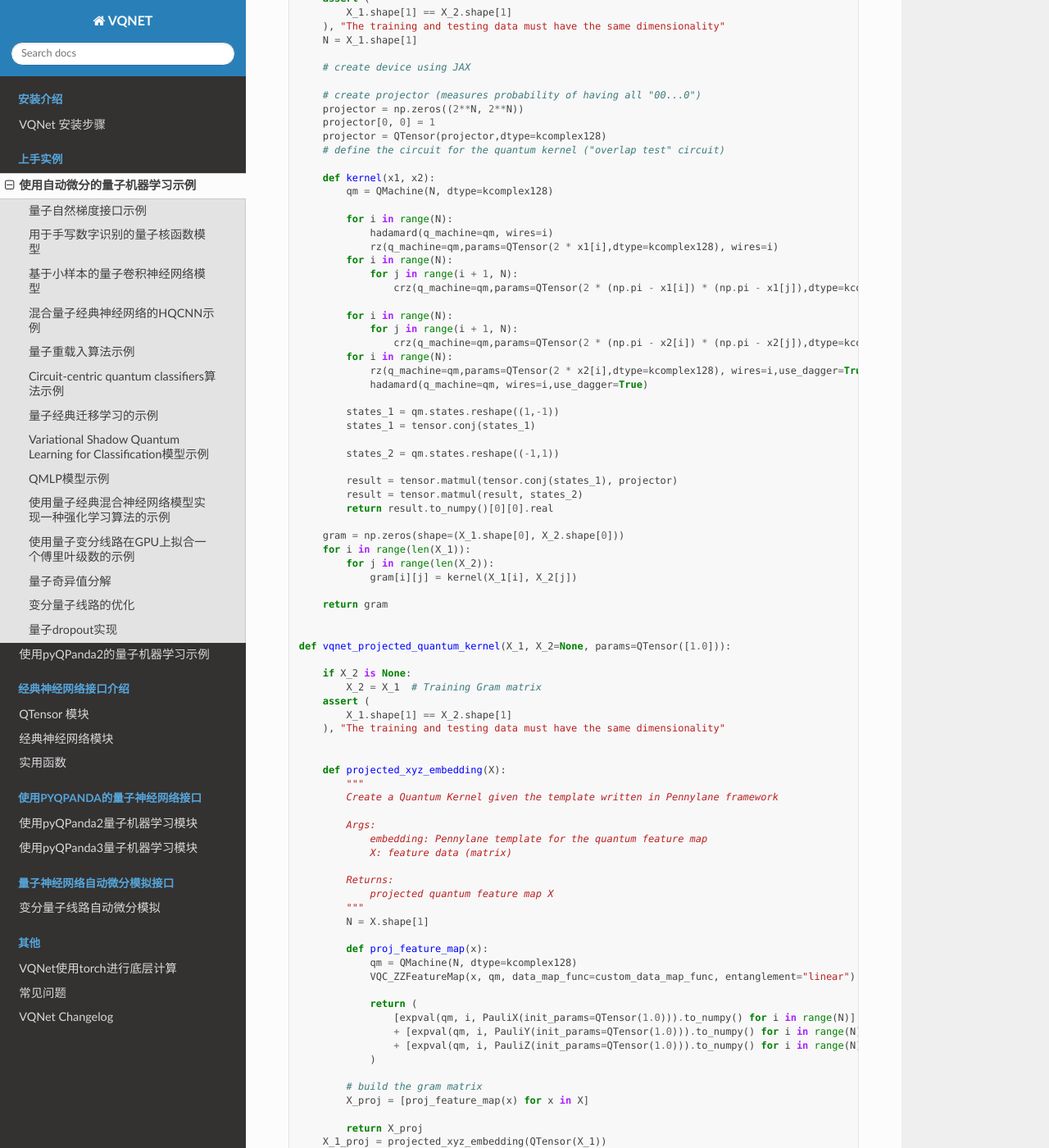
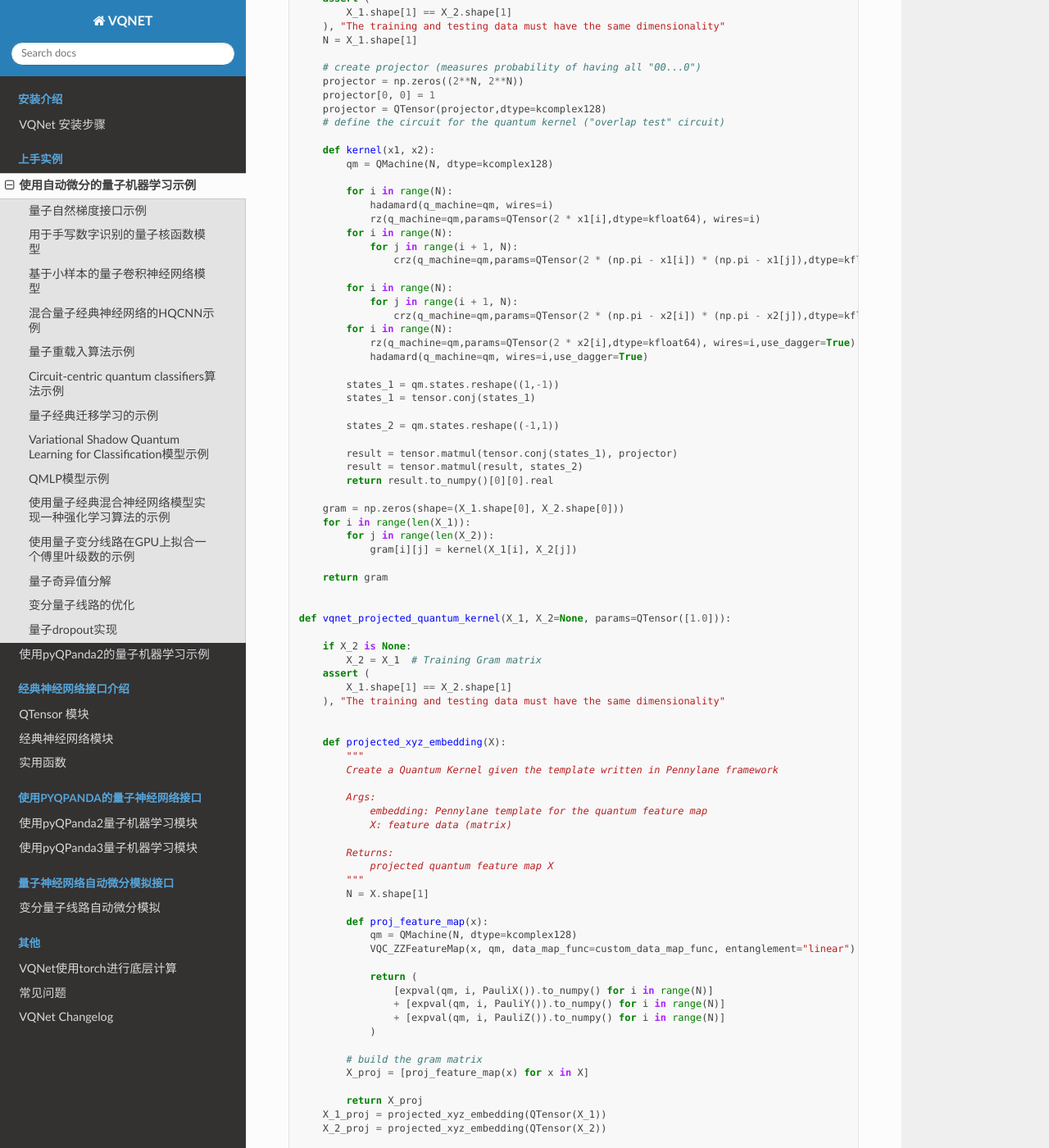
Before and after one commit to OriginQ/VQNET2.0-tutorial, a Sphinx documentation site: the page built from source/rst/vqc_demo.rst, in a window 1280 px wide and 1400 px high, scrolled down 5340 px. Shown: the whole window at 82% size. Built offline with Sphinx 7.4.7 and the Read the Docs theme 3.1.0, drawn with Linux system fonts in a browser that asks for light colours; some of the changed text lies outside the part shown.

Commit message:
[fix] update vqc Quantum kernel

```diff
--- a/source/rst/vqc_demo.rst
+++ b/source/rst/vqc_demo.rst
@@ -254,8 +254,6 @@
         ), "The training and testing data must have the same dimensionality"
         N = X_1.shape[1]
 
-        # create device using JAX
-
         # create projector (measures probability of having all "00...0")
         projector = np.zeros((2**N, 2**N))
         projector[0, 0] = 1
@@ -267,16 +265,16 @@
 
             for i in range(N):
                 hadamard(q_machine=qm, wires=i)
-                rz(q_machine=qm,params=QTensor(2 * x1[i],dtype=kcomplex128), wires=i)
+                rz(q_machine=qm,params=QTensor(2 * x1[i],dtype=kfloat64), wires=i)
             for i in range(N):
                 for j in range(i + 1, N):
-                    crz(q_machine=qm,params=QTensor(2 * (np.pi - x1[i]) * (np.pi - x1[j]),dtype=kcomplex128), wires=[i, j])
+                    crz(q_machine=qm,params=QTensor(2 * (np.pi - x1[i]) * (np.pi - x1[j]),dtype=kfloat64), wires=[i, j])
 
             for i in range(N):
                 for j in range(i + 1, N):
-                    crz(q_machine=qm,params=QTensor(2 * (np.pi - x2[i]) * (np.pi - x2[j]),dtype=kcomplex128), wires=[i, j],use_dagger=True)
+                    crz(q_machine=qm,params=QTensor(2 * (np.pi - x2[i]) * (np.pi - x2[j]),dtype=kfloat64), wires=[i, j],use_dagger=True)
             for i in range(N):
-                rz(q_machine=qm,params=QTensor(2 * x2[i],dtype=kcomplex128), wires=i,use_dagger=True)
+                rz(q_machine=qm,params=QTensor(2 * x2[i],dtype=kfloat64), wires=i,use_dagger=True)
                 hadamard(q_machine=qm, wires=i,use_dagger=True)
 
             states_1 = qm.states.reshape((1,-1))
@@ -323,9 +321,9 @@
                 VQC_ZZFeatureMap(x, qm, data_map_func=custom_data_map_func, entanglement="linear")
 
                 return (
-                    [expval(qm, i, PauliX(init_params=QTensor(1.0))).to_numpy() for i in range(N)]
-                    + [expval(qm, i, PauliY(init_params=QTensor(1.0))).to_numpy() for i in range(N)]
-                    + [expval(qm, i, PauliZ(init_params=QTensor(1.0))).to_numpy() for i in range(N)]
+                    [expval(qm, i, PauliX()).to_numpy() for i in range(N)]
+                    + [expval(qm, i, PauliY()).to_numpy() for i in range(N)]
+                    + [expval(qm, i, PauliZ()).to_numpy() for i in range(N)]
                 )
 
             # build the gram matrix
```
Also changed, not shown: other parts of source/rst/vqc_demo.rst (+1 -1 lines).
